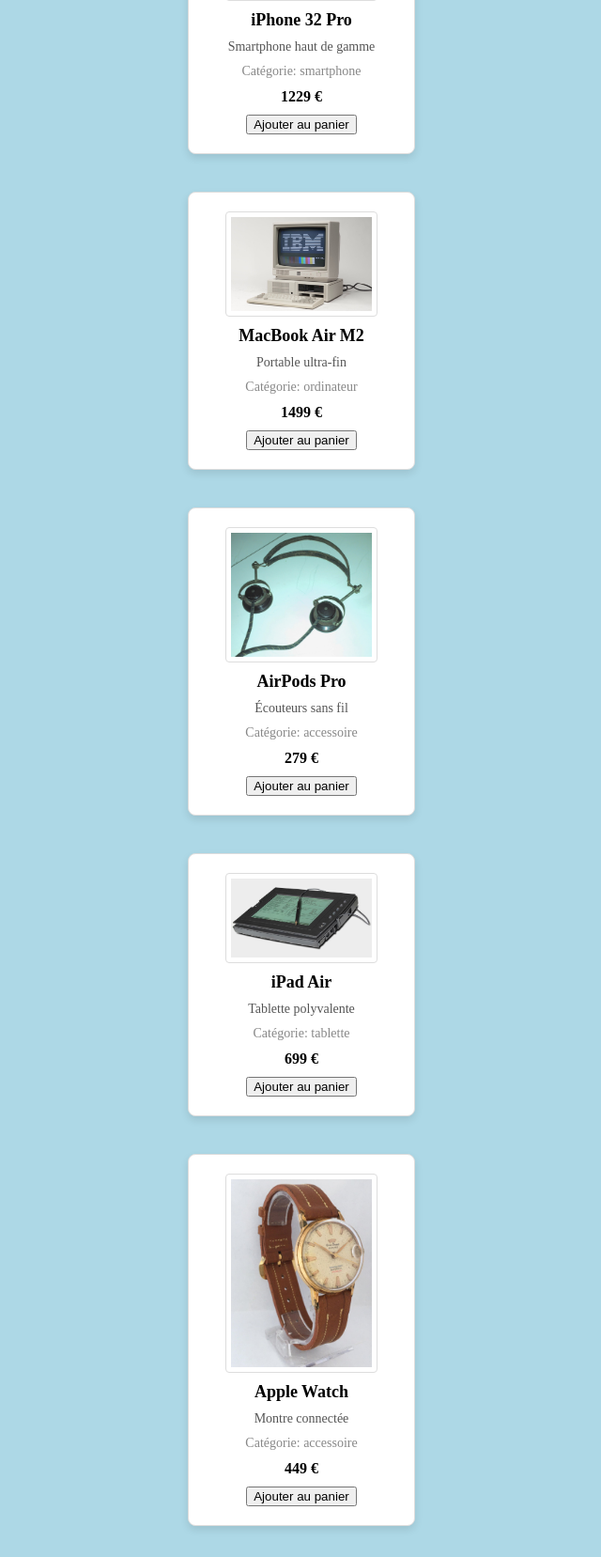
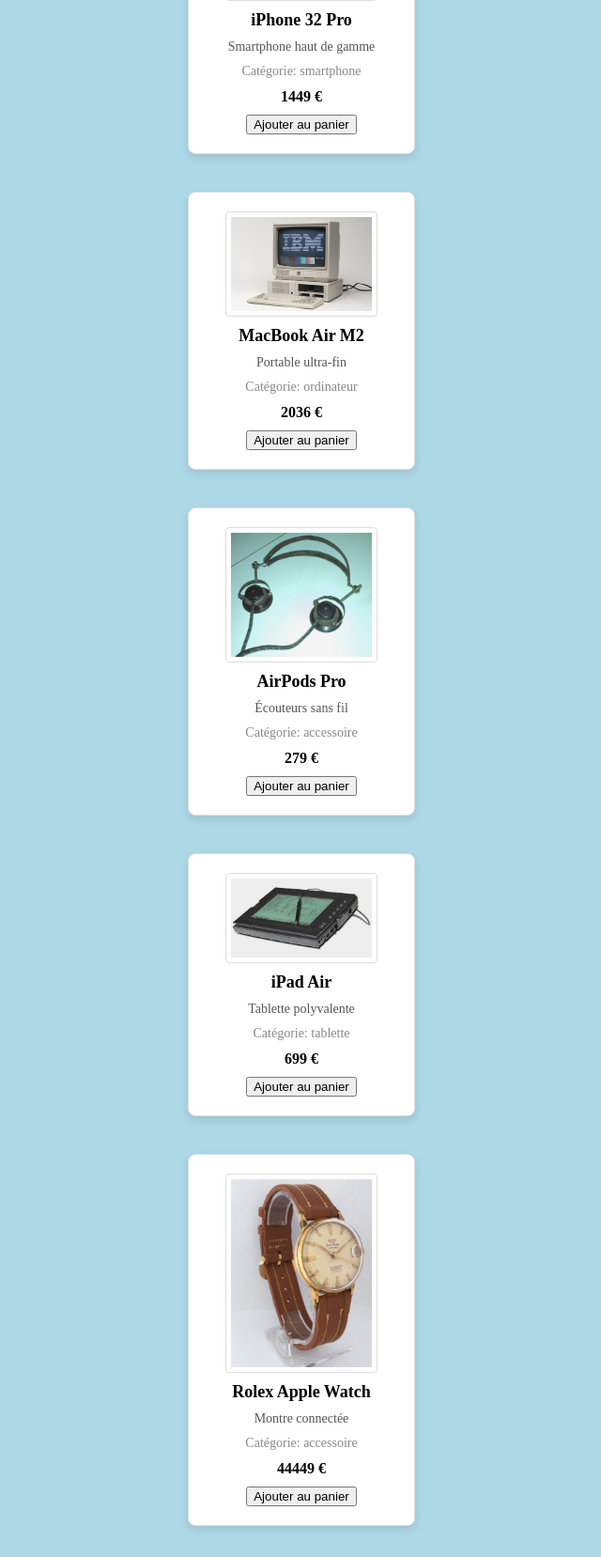
Before and after one commit to Nathor36/projet_dev_ecommerce, a PHP site: page / in a window 1280 px wide. Shown: the part 487-2144 px from the top of the page at 94% size, without its empty margins (319-959 px from the left). Run offline with PHP 8.4, Linux system fonts and the light colour scheme.

Commit message:
Update card.php

```diff
--- a/includes/card.php
+++ b/includes/card.php
@@ -1,11 +1,11 @@
 <?php
 
 $produits = [
- ['nom' => 'iPhone 32 Pro', 'prix' => 1229, 'image' => 'C.jpg', 'description' => 'Smartphone haut de gamme', 'categorie' => 'smartphone'],
- ['nom' => 'MacBook Air M2', 'prix' => 1499, 'image' => 'A.jpg', 'description' => 'Portable ultra-fin', 'categorie' => 'ordinateur'],
+ ['nom' => 'iPhone 32 Pro', 'prix' => 1449, 'image' => 'C.jpg', 'description' => 'Smartphone haut de gamme', 'categorie' => 'smartphone'],
+ ['nom' => 'MacBook Air M2', 'prix' => 2036, 'image' => 'A.jpg', 'description' => 'Portable ultra-fin', 'categorie' => 'ordinateur'],
  ['nom' => 'AirPods Pro', 'prix' => 279, 'image' => 'E.jpg', 'description' => 'Écouteurs sans fil', 'categorie' => 'accessoire'],
  ['nom' => 'iPad Air', 'prix' => 699, 'image' => 'F.jpg', 'description' => 'Tablette polyvalente', 'categorie' => 'tablette'],
- ['nom' => 'Apple Watch', 'prix' => 449, 'image' => 'D.jpg', 'description' => 'Montre connectée', 'categorie' => 'accessoire'],
+ ['nom' => 'Rolex Apple Watch', 'prix' => 44449, 'image' => 'D.jpg', 'description' => 'Montre connectée', 'categorie' => 'accessoire'],
  ['nom' => 'Mac Studio', 'prix' => 2299, 'image' => 'B.jpg', 'description' => 'Station ultra-puissante', 'categorie' => 'ordinateur'],
 ];
 
```
